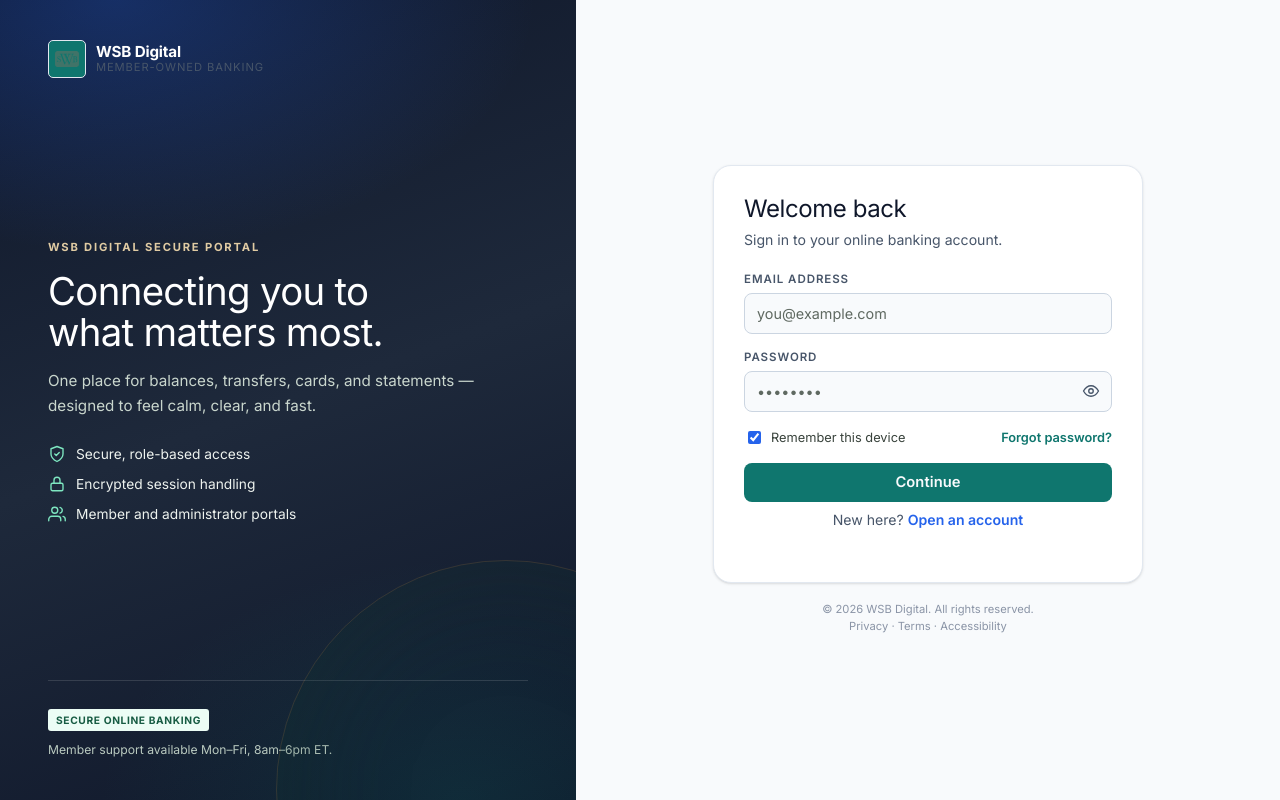
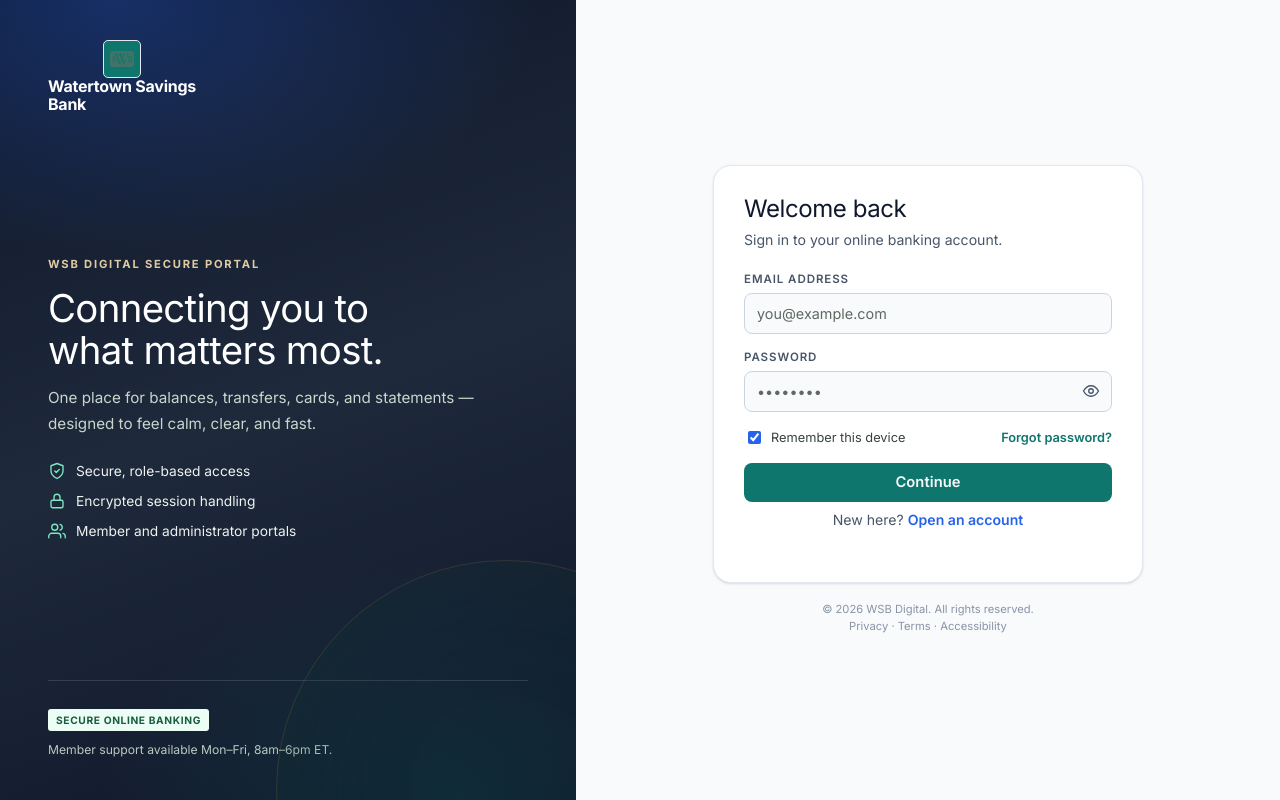
Before and after one commit to IbnAbubakri/wsbdigital-bank, a React (Vite) app: page /login in a window 1280 px wide. Built offline with nearby package versions, Linux system fonts and the light colour scheme.

Commit message:
Revert logo to original style

```diff
--- a/src/components/Logo.jsx
+++ b/src/components/Logo.jsx
@@ -1,12 +1,12 @@
 export default function Logo({ compact = false }) {
   return (
-    <span className="brand">
+    <span className="brand brand-vertical">
       <span className="brand-mark" aria-hidden="true">
-        <img src="/wsb-logo.svg" alt="WSB Digital" style={{ width: '100%', height: '100%', objectFit: 'contain' }} />
+        <img src="/wsb-logo.svg" alt="" />
       </span>
       <span className="brand-text">
-        <strong style={{ fontSize: '0.95rem', letterSpacing: '-0.01em', fontWeight: 700 }}>WSB Digital</strong>
-        <span style={{ fontSize: '0.7rem', color: 'var(--muted)', textTransform: 'uppercase', letterSpacing: '0.08em' }}>Member-owned banking</span>
+        <strong>Watertown Savings</strong>
+        <strong>Bank</strong>
       </span>
     </span>
   )
```
